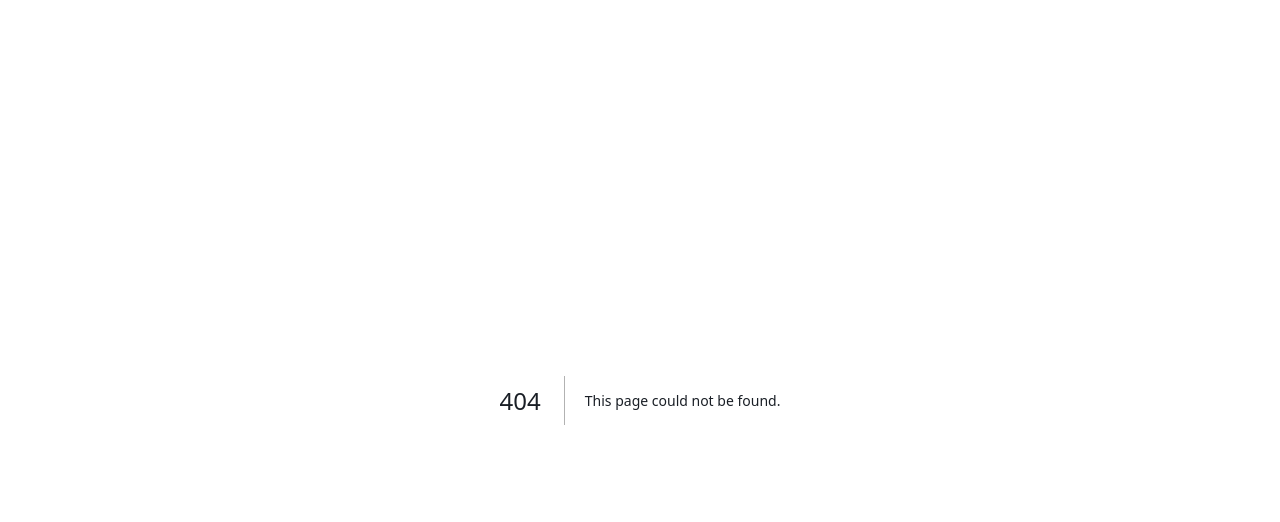
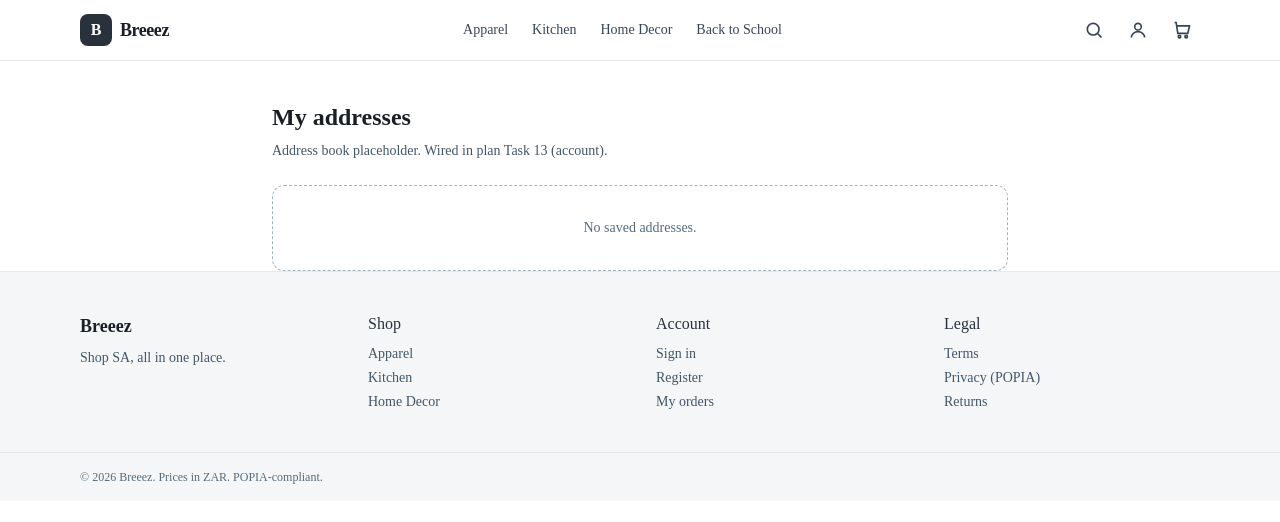
Before and after one commit to DavidNkana/breeez, a Next.js app: page /account/addresses in a window 1280 px wide. Before the commit this address had no page. Shown: the top 522 px of the page. Built offline with nearby package versions, Linux system fonts and the light colour scheme.

Commit message:
fix(404s): add missing placeholder pages and favicon

```diff
--- /dev/null
+++ b/app/account/addresses/page.tsx
@@ -0,0 +1,20 @@
+import { Header } from '@/components/layout/Header';
+import { Footer } from '@/components/layout/Footer';
+
+export default function AddressesPage() {
+  return (
+    <>
+      <Header />
+      <main className="mx-auto max-w-3xl px-4 py-10 pb-20 safe-bottom">
+        <h1 className="text-2xl font-semibold text-brand-950">My addresses</h1>
+        <p className="mt-2 text-sm text-brand-600">
+          Address book placeholder. Wired in plan Task 13 (account).
+        </p>
+        <div className="mt-6 rounded-lg border border-dashed border-brand-300 p-8 text-center text-sm text-brand-500">
+          No saved addresses.
+        </div>
+      </main>
+      <Footer />
+    </>
+  );
+}
--- /dev/null
+++ b/app/account/orders/page.tsx
@@ -0,0 +1,20 @@
+import { Header } from '@/components/layout/Header';
+import { Footer } from '@/components/layout/Footer';
+
+export default function OrdersPage() {
+  return (
+    <>
+      <Header />
+      <main className="mx-auto max-w-3xl px-4 py-10 pb-20 safe-bottom">
+        <h1 className="text-2xl font-semibold text-brand-950">My orders</h1>
+        <p className="mt-2 text-sm text-brand-600">
+          Order history placeholder. Wired in plan Task 13 (account).
+        </p>
+        <div className="mt-6 rounded-lg border border-dashed border-brand-300 p-8 text-center text-sm text-brand-500">
+          You haven&apos;t placed any orders yet.
+        </div>
+      </main>
+      <Footer />
+    </>
+  );
+}
--- /dev/null
+++ b/app/account/wishlist/page.tsx
@@ -0,0 +1,20 @@
+import { Header } from '@/components/layout/Header';
+import { Footer } from '@/components/layout/Footer';
+
+export default function WishlistPage() {
+  return (
+    <>
+      <Header />
+      <main className="mx-auto max-w-3xl px-4 py-10 pb-20 safe-bottom">
+        <h1 className="text-2xl font-semibold text-brand-950">My wishlist</h1>
+        <p className="mt-2 text-sm text-brand-600">
+          Wishlist placeholder. Wired in plan Task 13 (account).
+        </p>
+        <div className="mt-6 rounded-lg border border-dashed border-brand-300 p-8 text-center text-sm text-brand-500">
+          Your wishlist is empty.
+        </div>
+      </main>
+      <Footer />
+    </>
+  );
+}
--- /dev/null
+++ b/app/categories/page.tsx
@@ -0,0 +1,25 @@
+import { Header } from '@/components/layout/Header';
+import { Footer } from '@/components/layout/Footer';
+import Link from 'next/link';
+import { CategoryGrid } from '@/components/shop/CategoryGrid';
+
+export default function CategoriesPage() {
+  return (
+    <>
+      <Header />
+      <main className="mx-auto max-w-6xl px-4 py-6 pb-20 safe-bottom">
+        <nav className="text-xs text-brand-500">
+          <Link href="/" className="hover:underline">Home</Link>
+          <span className="mx-1">/</span>
+          <span className="text-brand-700">All categories</span>
+        </nav>
+        <h1 className="mt-2 text-2xl md:text-3xl font-semibold text-brand-950">All categories</h1>
+        <p className="mt-1 text-sm text-brand-600">Browse everything Breeez has to offer.</p>
+        <div className="mt-6">
+          <CategoryGrid />
+        </div>
+      </main>
+      <Footer />
+    </>
+  );
+}
--- a/app/layout.tsx
+++ b/app/layout.tsx
@@ -5,6 +5,7 @@ export const metadata: Metadata = {
   title: 'Breeez — Shop SA',
   description: 'South African multi-category ecommerce. Apparel, home, kitchen, school and more.',
   applicationName: 'Breeez',
+  icons: { icon: '/icon.svg' },
   appleWebApp: {
     capable: true,
     statusBarStyle: 'default',
```
Also changed, not shown: app/icon.svg (added).
